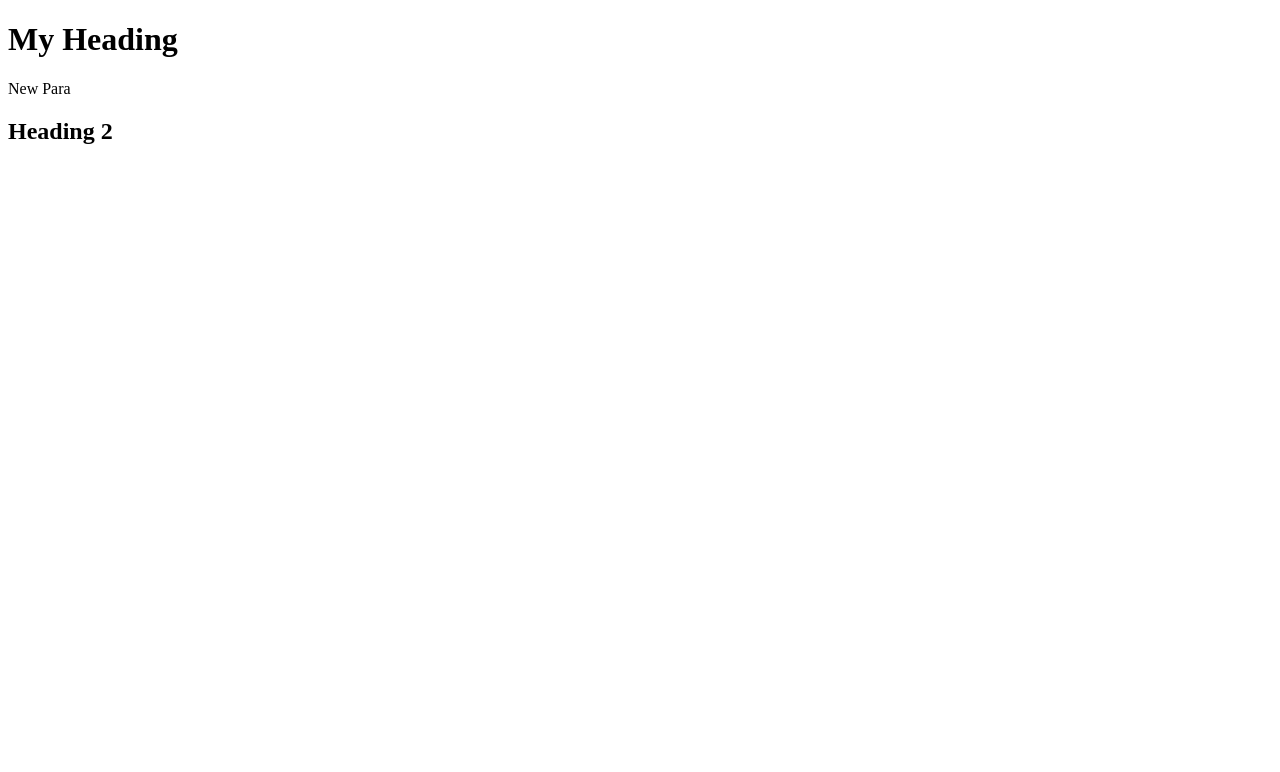
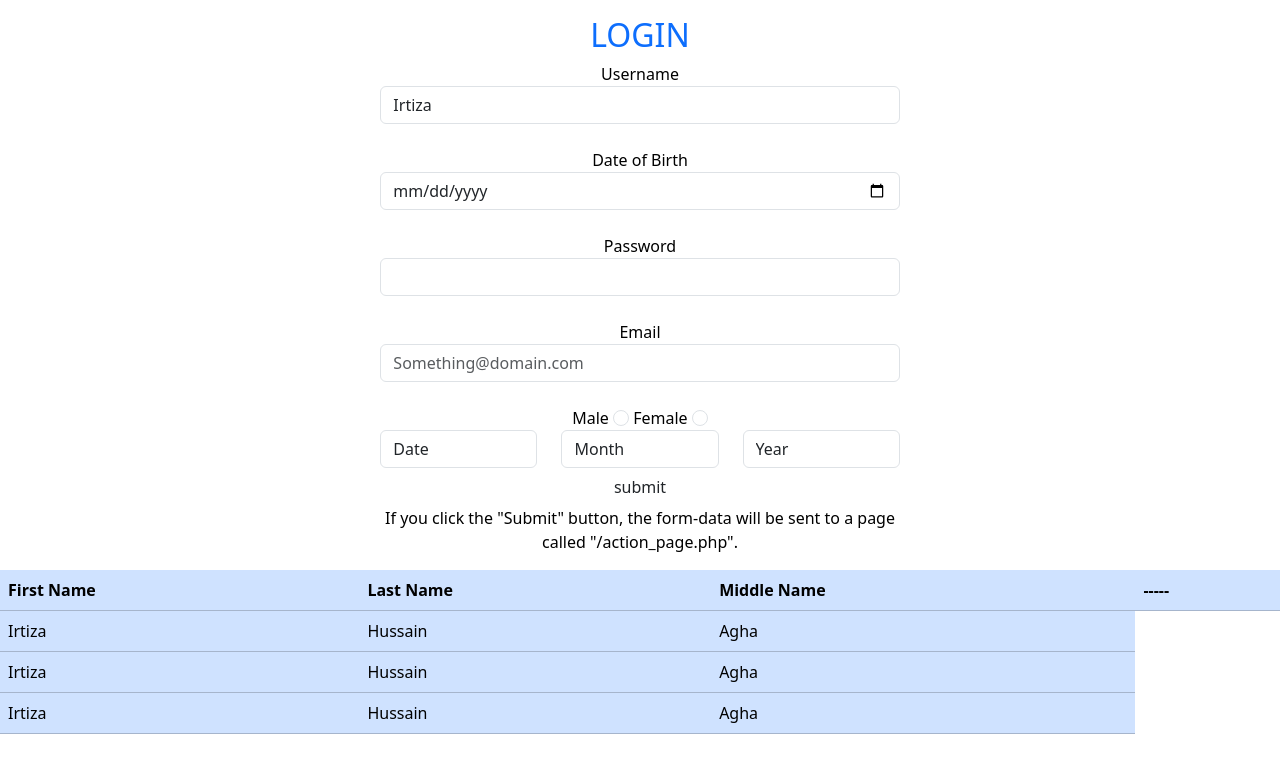
Before and after one commit to AghaIrtiza/TestWebDev, a plain HTML site: page index.html in a window 1280 px wide. Drawn offline with nearby package versions, Linux system fonts and the light colour scheme.

Commit message:
Final commit

```diff
--- /dev/null
+++ b/css/style.css
@@ -0,0 +1,3 @@
+h1 {
+background-color: black;
+}
--- /dev/null
+++ b/gptStyle.css
@@ -0,0 +1,69 @@
+/* Reset default styles */
+body {
+    font-family: Arial, sans-serif;
+    background-color: #f4f4f4;
+    margin: 0;
+    padding: 20px;
+}
+
+h2 {
+    text-align: center;
+    color: #333;
+}
+
+.formClass {
+    max-width: 400px;
+    margin: 0 auto;
+    padding: 20px;
+    background: white;
+    border-radius: 8px;
+    box-shadow: 0 2px 10px rgba(0, 0, 0, 0.1);
+}
+
+label {
+    display: block;
+    margin: 10px 0 5px;
+    color: #555;
+}
+
+input[type="text"],
+input[type="email"],
+input[type="date"],
+input[type="password"],
+select {
+    width: 100%;
+    padding: 10px;
+    margin-bottom: 15px;
+    border: 1px solid #ccc;
+    border-radius: 4px;
+    box-sizing: border-box;
+}
+
+input[type="text"]:focus,
+input[type="email"]:focus,
+input[type="date"]:focus,
+input[type="password"]:focus,
+select:focus {
+    border-color: #007BFF;
+    outline: none;
+}
+
+input[type="radio"] {
+    margin-right: 5px;
+    width: 40%;
+}
+
+input[type="submit"] {
+    width: 100%;
+    padding: 10px;
+    background-color: #007BFF;
+    color: white;
+    border: none;
+    border-radius: 4px;
+    cursor: pointer;
+    font-size: 16px;
+}
+
+input[type="submit"]:hover {
+    background-color: #0056b3;
+}
--- a/index.html
+++ b/index.html
@@ -1,11 +1,86 @@
 <!DOCTYPE html>
 <html>
-    <head>
-        <title>Something</title>
-    </head>
-    <body>
-        <h1>My Heading</h1>
-        <p>New Para</p>
-        <h2>Heading 2</h2>
-    </body>
+  <head>
+    <meta name="viewport" content="width=device-width, initial-scale=1">
+    <link href="https://cdn.jsdelivr.net/npm/bootstrap@5.3.3/dist/css/bootstrap.min.css" rel="stylesheet">
+    <script src="https://cdn.jsdelivr.net/npm/bootstrap@5.3.3/dist/js/bootstrap.bundle.min.js"></script>
+    <!-- <link rel="stylesheet" href="Style.css"> -->
+  </head>
+  <body>
+    <div class="row">
+      <div class="col text-center"></div>
+      <div class="col-sm-5 text-center mt-3" style="margin-top:100px; color: black;">
+        <h2 class="text-primary">LOGIN</h2>
+        <form action="output.html" method="POST" target="_blank" class="formClass">
+          <label for="username">Username</label>
+          <input type="text" id="username" name="name" required value="Irtiza" class="form-control">
+          <br>
+          <label for="dob">Date of Birth</label>
+          <input type="date" id="username" name="dob" required class="form-control">
+          <br>
+          <label for="password">Password</label>
+          <input type="password" id="password" name="password" required class="form-control">
+          <br>
+          <label for="email">Email</label>
+          <input type="email" id="email" name="email" placeholder="Something@domain.com" class="form-control">
+          <br>
+          <label for="rbutton1">Male</label>
+          <input type="radio" id="rbutton1" name="gender" value="M" class="form-check-input">
+          <label for="rbutton2">Female</label>
+          <input type="radio" id="rbutton2" name="gender" value="F" class="form-check-input">
+          <div class="row">
+            <div class="col">
+              <select class="form-control">
+                <option>Date</option>
+                <option>2</option>
+                <option>3</option>
+              </select>
+            </div>
+            <div class="col">
+              <select class="form-control">
+                <option>Month</option>
+                <option>2</option>
+                <option>3</option>
+              </select>
+            </div>
+            <div class="col">
+              <select class="form-control">
+                <option>Year</option>
+                <option>2</option>
+                <option>3</option>
+              </select>
+            </div>
+          </div>
+          <input type="submit" value="submit" id="submit" class="btn">
+        </form>
+        <p>If you click the "Submit" button, the form-data will be sent to a page called "/action_page.php".</p>
+      </div>
+      <div class="col text-center"></div>
+    </div>
+    <table class="table table-primary">
+      <tr>
+        <th>First Name</th>
+        <th>Last Name</th>
+        <th>Middle Name</th>
+        <th>-----</th>
+      </tr>
+      <tr>
+        <td>Irtiza</td>
+        <td>Hussain</td>
+        <td>Agha</td>
+      </tr>
+      <tr>
+        <td>Irtiza</td>
+        <td>Hussain</td>
+        <td>Agha</td>
+      </tr>
+      <tr>
+        <td>Irtiza</td>
+        <td>Hussain</td>
+        <td>Agha</td>
+      </tr>
+    </table>
+    <!--
+<form action="/action_page.php"><label for="fname">First name:</label><br><input type="text" id="fname" name="fname" value="John"><br><label for="lname">Last name:</label><br><input type="text" id="lname" name="lname" value="Doe"><br><br><input type="submit" value="Submit"></form>  -->
+  </body>
 </html>
--- /dev/null
+++ b/style.css
@@ -0,0 +1,33 @@
+body {
+    /* background-color: black;  */
+    background-image: linear-gradient(to right , red, yellow);
+    color: white;
+}
+/* form {
+    background-color: blue;
+} */
+p {
+    color: white;
+}
+#submit {
+    background-image: linear-gradient(to right , red, yellow);
+}
+.formClass {
+    /* background-color: rgb(77, 73, 73); */
+    /* background-image: linear-gradient(to right , red, yellow); */
+    color: white;
+    width: 40%;
+    /* padding-right: 30%; */
+    margin-left:30%;
+    text-align: center;
+    border: 0.5px solid blue;
+}
+h2{
+    text-align: center;
+}
+input {
+    padding: 10px;
+    margin: 5px;
+    margin-left: 10px;
+    border: 5px solid;
+}
```
Also changed, not shown: JSExample.html (added, +14 -0 lines), first.js (added, +35 -0 lines), output.html (added, +23 -0 lines), home.html (added).
